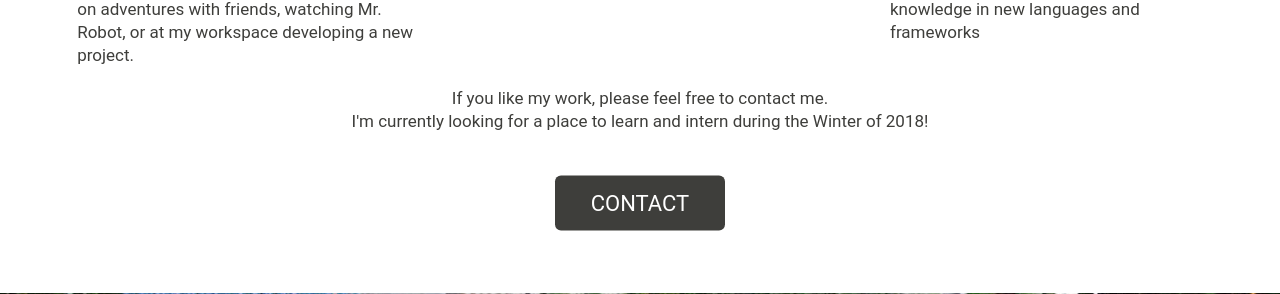
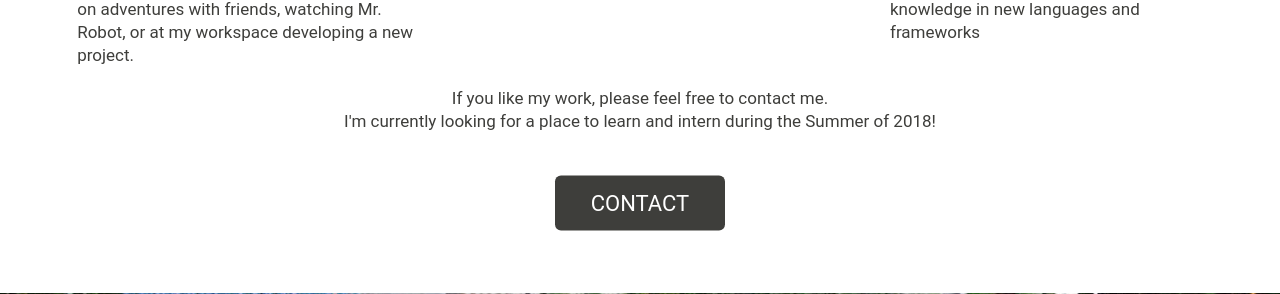
Before and after one commit to amadrzyk/Personal-Website, a PHP site: page / in a window 1280 px wide. Shown: the part 1300-1594 px from the top of the page. Run offline with PHP 8.4, Linux system fonts and the light colour scheme; some libraries are stand-ins or nearby versions.

Commit message:
Update index.php

```diff
--- a/public_html/index.php
+++ b/public_html/index.php
@@ -139,7 +139,7 @@
         </div>
 
         <p class="slide-bottom" style="text-align: center; padding-top: 20px; line-height: 135%">If you like my work, please feel free to contact me.<br>
-            I'm currently looking for a place to learn and intern during the Winter of 2018!</p>
+            I'm currently looking for a place to learn and intern during the Summer of 2018!</p>
 
         <!-- Contact Button -->
         <div class="container">
```
